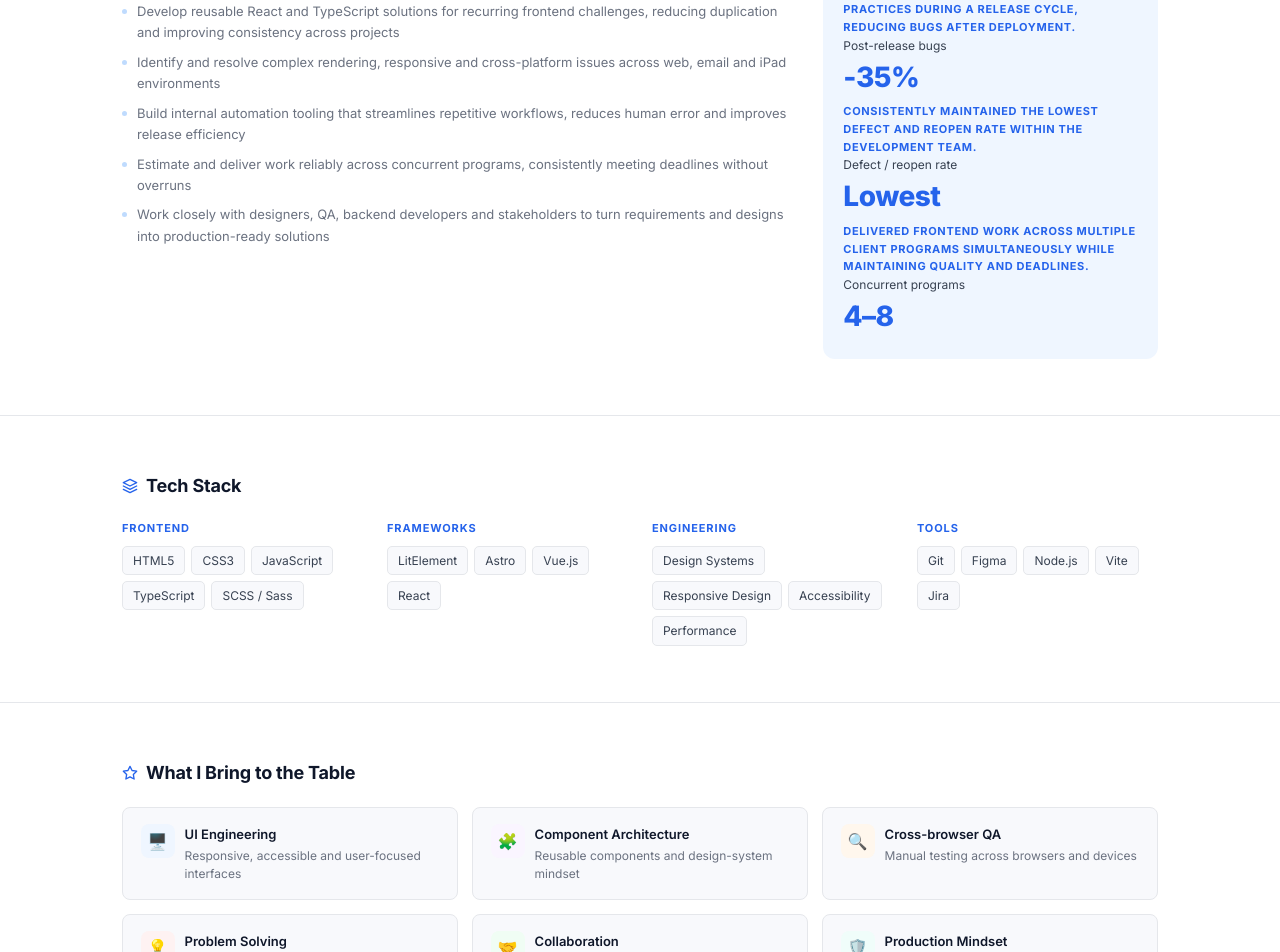
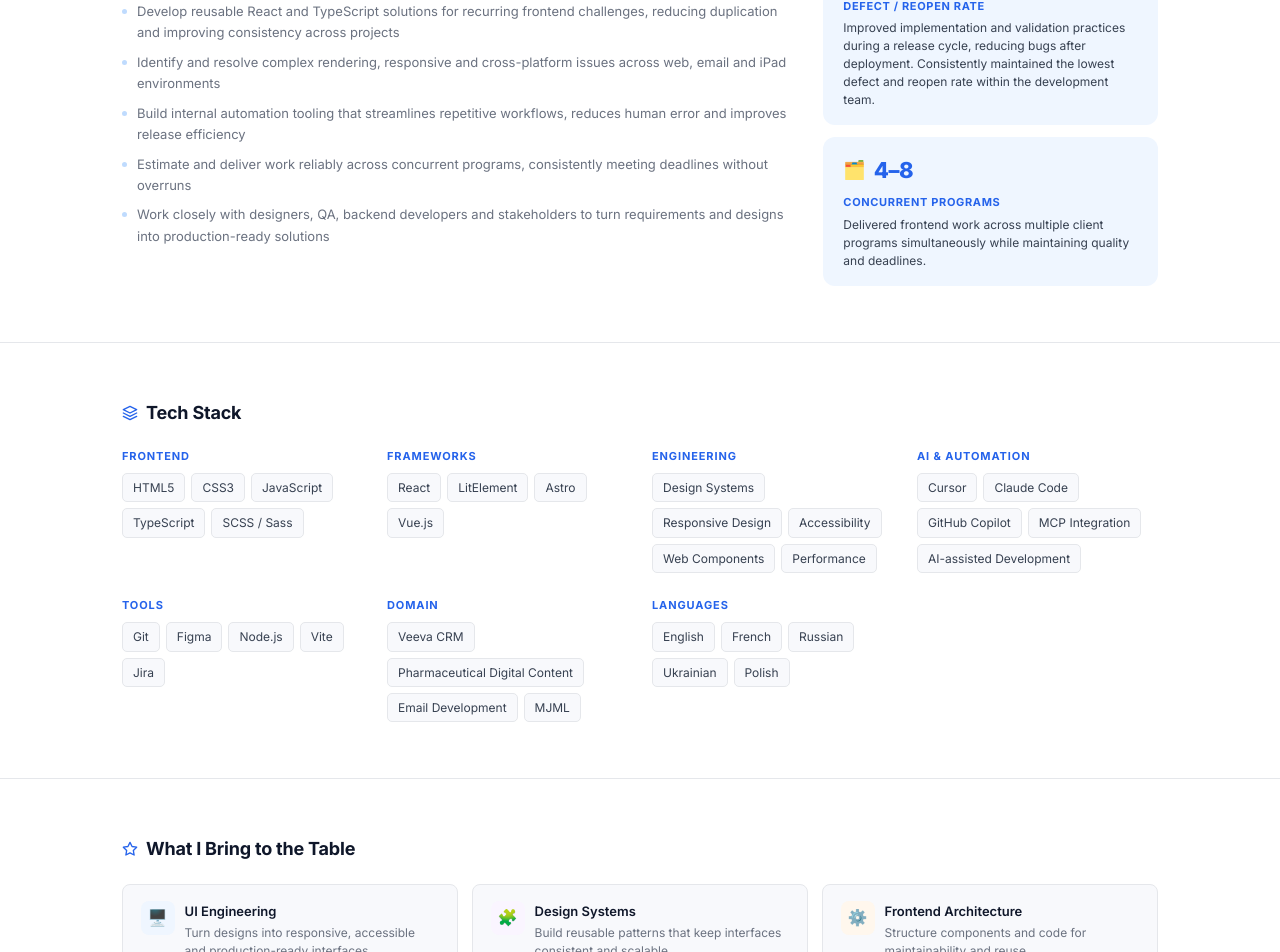
Before and after one commit to oleksandragurkalo/portfolio, a React (Vite) app: page / in a window 1280 px wide. Shown: the part 1980-2932 px from the top of the page. Built offline with nearby package versions, Linux system fonts and the light colour scheme.

Commit message:
update(content) - enhance achievements and bring sections with icons, refine descriptions, and expand stack details with AI & automation technologies

```diff
--- a/src/data/content.js
+++ b/src/data/content.js
@@ -174,21 +174,19 @@ export const experience = {
   ],
   achievements: [
     {
+      icon: '⚙️',
       title: '75%',
       label: 'Less manual work',
       text: 'Automated repetitive workflows across 30+ project cycles, significantly reducing manual effort and human error.',
     },
     {
+      icon: '✅',
       title: '-35%',
-      label: 'Post-release bugs',
-      text: 'Improved implementation and validation practices during a release cycle, reducing bugs after deployment.',
+      label: 'Defect / reopen rate',
+      text: 'Improved implementation and validation practices during a release cycle, reducing bugs after deployment. Consistently maintained the lowest defect and reopen rate within the development team.',
     },
     {
-      title: 'Lowest',
-      label: 'Defect / reopen rate',
-      text: 'Consistently maintained the lowest defect and reopen rate within the development team.',
-    },
-    {
+      icon: '🗂️',
       title: '4–8',
       label: 'Concurrent programs',
       text: 'Delivered frontend work across multiple client programs simultaneously while maintaining quality and deadlines.',
@@ -197,19 +195,92 @@ export const experience = {
 }
 
 export const bring = [
-  { icon: '🖥️', bg: '#eff6ff', title: 'UI Engineering', desc: 'Responsive, accessible and user-focused interfaces' },
-  { icon: '🧩', bg: '#faf5ff', title: 'Component Architecture', desc: 'Reusable components and design-system mindset' },
-  { icon: '🔍', bg: '#fff7ed', title: 'Cross-browser QA', desc: 'Manual testing across browsers and devices' },
-  { icon: '💡', bg: '#fef2f2', title: 'Problem Solving', desc: 'Debugging complex issues and shipping solutions' },
-  { icon: '🤝', bg: '#f0fdf4', title: 'Collaboration', desc: 'Work closely with designers, QA and devs' },
-  { icon: '🛡️', bg: '#f0fdfa', title: 'Production Mindset', desc: 'Building for real users with quality and care' },
+  {
+    icon: '🖥️',
+    bg: '#eff6ff',
+    title: 'UI Engineering',
+    desc: 'Turn designs into responsive, accessible and production-ready interfaces',
+  },
+  {
+    icon: '🧩',
+    bg: '#faf5ff',
+    title: 'Design Systems',
+    desc: 'Build reusable patterns that keep interfaces consistent and scalable',
+  },
+  {
+    icon: '⚙️',
+    bg: '#fff7ed',
+    title: 'Frontend Architecture',
+    desc: 'Structure components and code for maintainability and reuse',
+  },
+  {
+    icon: '🔍',
+    bg: '#fef2f2',
+    title: 'Quality & Debugging',
+    desc: 'Track down tricky UI issues across browsers, devices and environments',
+  },
+  {
+    icon: '🤖',
+    bg: '#f0fdf4',
+    title: 'Automation & AI',
+    desc: 'Use automation and AI-assisted workflows to solve problems faster',
+  },
+  {
+    icon: '🤝',
+    bg: '#f0fdfa',
+    title: 'Team Collaboration',
+    desc: 'Work across design, QA and product to ship reliable solutions',
+  },
 ]
 
 export const stack = [
-  { label: 'Frontend', items: ['HTML5', 'CSS3', 'JavaScript', 'TypeScript', 'SCSS / Sass'] },
-  { label: 'Frameworks', items: ['LitElement', 'Astro', 'Vue.js', 'React'] },
-  { label: 'Engineering', items: ['Design Systems', 'Responsive Design', 'Accessibility', 'Performance'] },
-  { label: 'Tools', items: ['Git', 'Figma', 'Node.js', 'Vite', 'Jira'] },
+  {
+    label: 'Frontend',
+    items: ['HTML5', 'CSS3', 'JavaScript', 'TypeScript', 'SCSS / Sass'],
+  },
+  {
+    label: 'Frameworks',
+    items: ['React', 'LitElement', 'Astro', 'Vue.js'],
+  },
+  {
+    label: 'Engineering',
+    items: [
+      'Design Systems',
+      'Responsive Design',
+      'Accessibility',
+      'Web Components',
+      'Performance',
+    ],
+  },
+  {
+    label: 'AI & Automation',
+    items: [
+      'Cursor',
+      'Claude Code',
+      'GitHub Copilot',
+      'MCP Integration',
+      'AI-assisted Development',
+    ],
+  },
+  {
+    label: 'Tools',
+    items: ['Git', 'Figma', 'Node.js', 'Vite', 'Jira'],
+  },
+  {
+    label: 'Domain',
+    items: [
+      'Veeva CRM',
+      'Pharmaceutical Digital Content',
+      'Email Development',
+      'MJML',
+    ],
+  },
+  {
+    label: 'languages',
+    items: [
+      'English', 'French', 'Russian', 'Ukrainian', 'Polish',
+    ]
+  }
 ]
 
 export const cta = {
--- a/src/sections/Experience/Experience.css
+++ b/src/sections/Experience/Experience.css
@@ -48,17 +48,27 @@
   background: var(--accent-m);
 }
 
+.exp-ach-list {
+  display: flex;
+  flex-direction: column;
+  gap: 0.75rem;
+}
 .exp-ach {
   background: var(--accent-l);
   border-radius: var(--r2);
-  padding: 1.25rem;
+  padding: 1rem 1.25rem;
   display: flex;
   flex-direction: column;
+  gap: 4px;
+}
+.exp-ach-top {
+  display: flex;
+  align-items: center;
   gap: 8px;
-  height: 100%;
+  margin-bottom: 2px;
 }
 .exp-ach-icon {
-  font-size: 22px;
+  font-size: 18px;
 }
 .exp-ach-title {
   font-size: 11px;
@@ -66,7 +76,6 @@
   color: var(--accent);
   text-transform: uppercase;
   letter-spacing: 0.06em;
-  margin-top: 4px;
 }
 .exp-ach-text {
   font-size: 12px;
@@ -74,11 +83,10 @@
   line-height: 1.5;
 }
 .exp-ach-big {
-  font-size: 28px;
+  font-size: 22px;
   font-weight: 800;
   color: var(--accent);
   letter-spacing: -0.5px;
-  margin-top: auto;
 }
 
 @media (max-width: 960px) {
--- a/src/sections/Experience/Experience.jsx
+++ b/src/sections/Experience/Experience.jsx
@@ -27,17 +27,17 @@ function Experience() {
               ))}
             </ul>
           </div>
-          <div className="exp-ach">
-            <span className="exp-ach-icon">📈</span>
-            <div style={{ flex: 1 }}>
-              {experience.achievements.map((achievement, i) => (
-                <>
-                <p className="exp-ach-title">{achievement.text}</p>
-                <p className="exp-ach-text">{achievement.label}</p>
-                <span className="exp-ach-big">{achievement.title}</span>
-                </>
-              ))}
-            </div>
+          <div className="exp-ach-list">
+            {experience.achievements.map((achievement) => (
+              <div className="exp-ach" key={achievement.title}>
+                <div className="exp-ach-top">
+                  <span className="exp-ach-icon">{achievement.icon}</span>
+                  <span className="exp-ach-big">{achievement.title}</span>
+                </div>
+                <p className="exp-ach-title">{achievement.label}</p>
+                <p className="exp-ach-text">{achievement.text}</p>
+              </div>
+            ))}
           </div>
         </div>
       </div>
```
